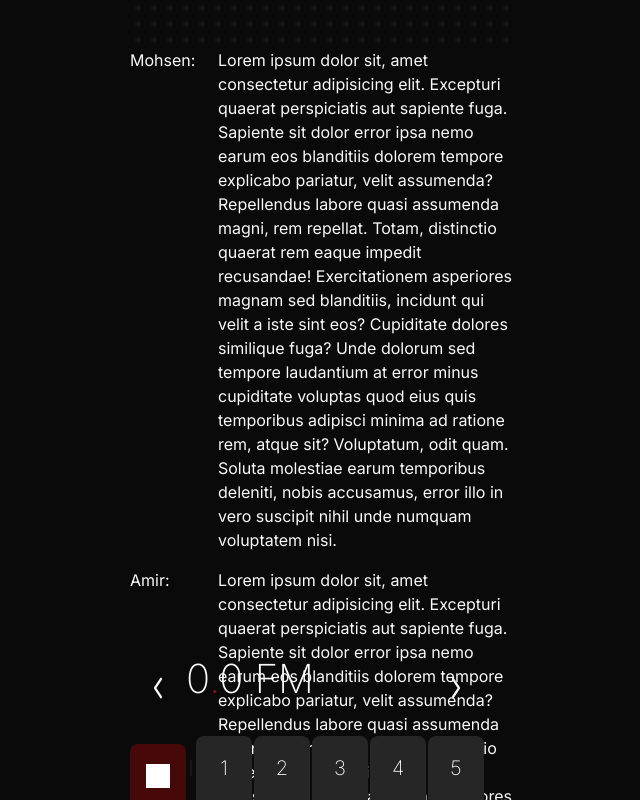
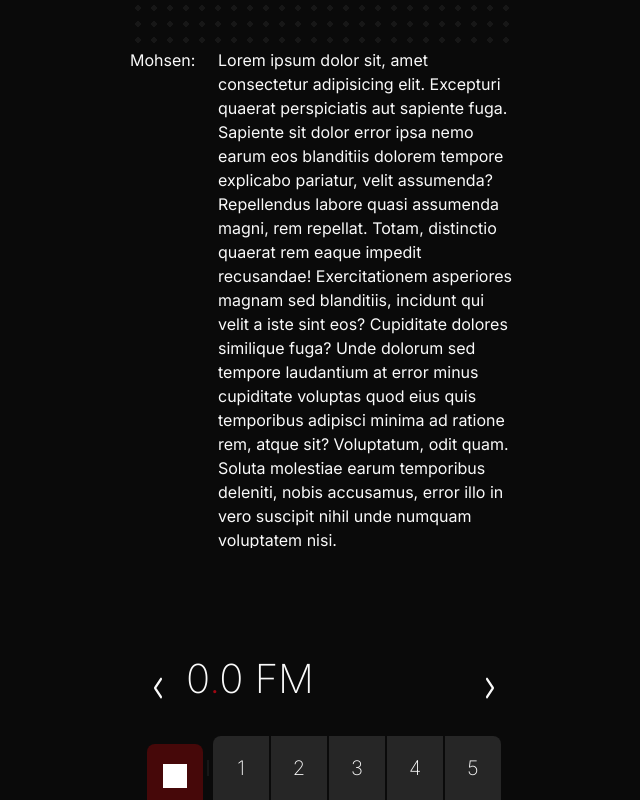
Before and after one commit to Mohsen-Shamsitabar/126FM, a React (Vite) app: page / in a window 1280 px wide. Shown: the whole page, without its empty margins (316-956 px from the left). Built offline with nearby package versions, Linux system fonts and the light colour scheme.

Commit message:
Refactor: styles (#10)
* fix typo

* refactor styles

```diff
--- a/src/App.tsx
+++ b/src/App.tsx
@@ -54,10 +54,14 @@ const App = () => {
         {/* ChannelContent */}
 
         <div
+          // First we need to build the wave component to determine the height of texts container...
+          // I will add the gradient fade effect after that.
           style={{
             display: "flex",
             flexDirection: "column",
             gap: "1rem",
+            height: "500px",
+            overflowY: "scroll",
           }}
         >
           <BubbleText
--- a/src/components/ChannelNavigation.tsx
+++ b/src/components/ChannelNavigation.tsx
@@ -83,7 +83,10 @@ const ChannelNavigation = () => {
       <Separator />
       <ol className={clsx(classes.container)}>
         {channels.map((channel, index) => (
-          <li key={channel.id}>
+          <li
+            className={classes["list-item"]}
+            key={channel.id}
+          >
             <ChannelButton {...channel}>{index + 1}</ChannelButton>
           </li>
         ))}
--- a/src/components/index.ts
+++ b/src/components/index.ts
@@ -1,8 +1,8 @@
 export { default as AnimatedText } from "./AnimatedText";
 export { default as BubbleText } from "./BubbleText";
+export { default as ChannelInfo } from "./ChannelInfo";
 export { default as ChannelNavigation } from "./ChannelNavigation";
 export { default as Container } from "./Container";
-export { default as ChannelInfo } from "./CurrentChannel";
 export { default as LoopingText } from "./LoopingText";
 export { default as RadioFooter } from "./RadioFooter";
 export { default as RadioSpeaker } from "./RadioSpeaker";
--- a/src/styles/channel-navigation.module.css
+++ b/src/styles/channel-navigation.module.css
@@ -7,7 +7,7 @@
   align-items: center;
   justify-content: center;
 
-  inset-inline: 0;
+  /* inset-inline: 0; */
 }
 
 .container {
@@ -52,8 +52,6 @@
   width: var(--button-width);
   height: var(--button-height);
   padding-inline: var(--button-padding-inline);
-  border-top-left-radius: var(--button-border-radius);
-  border-top-right-radius: var(--button-border-radius);
 
   transition:
     filter 0.2s,
@@ -71,6 +69,9 @@
 .home {
   background-color: var(--red);
   flex: 0 0 auto;
+
+  border-top-right-radius: var(--button-border-radius);
+  border-top-left-radius: var(--button-border-radius);
 
   &:active {
     background-color: var(--red-active);
@@ -95,6 +96,16 @@
   }
 }
 
+.list-item {
+  &:last-child > button {
+    border-top-right-radius: var(--button-border-radius);
+  }
+
+  &:first-child > button {
+    border-top-left-radius: var(--button-border-radius);
+  }
+}
+
 .channel--active {
   transform: var(--btn-transform);
   background-color: var(--gray-active);
--- a/src/styles/radio-footer.module.css
+++ b/src/styles/radio-footer.module.css
@@ -1,4 +1,10 @@
 .root {
+  padding: inherit;
+  padding-top: 1rem;
+  width: 100%;
   position: absolute;
   bottom: 0;
+  right: 0;
+  left: 0;
+  background-color: var(--bgc);
 }
```
Also changed, not shown: src/components/ChannelInfo.tsx (renamed from src/components/CurrentChannel.tsx).
